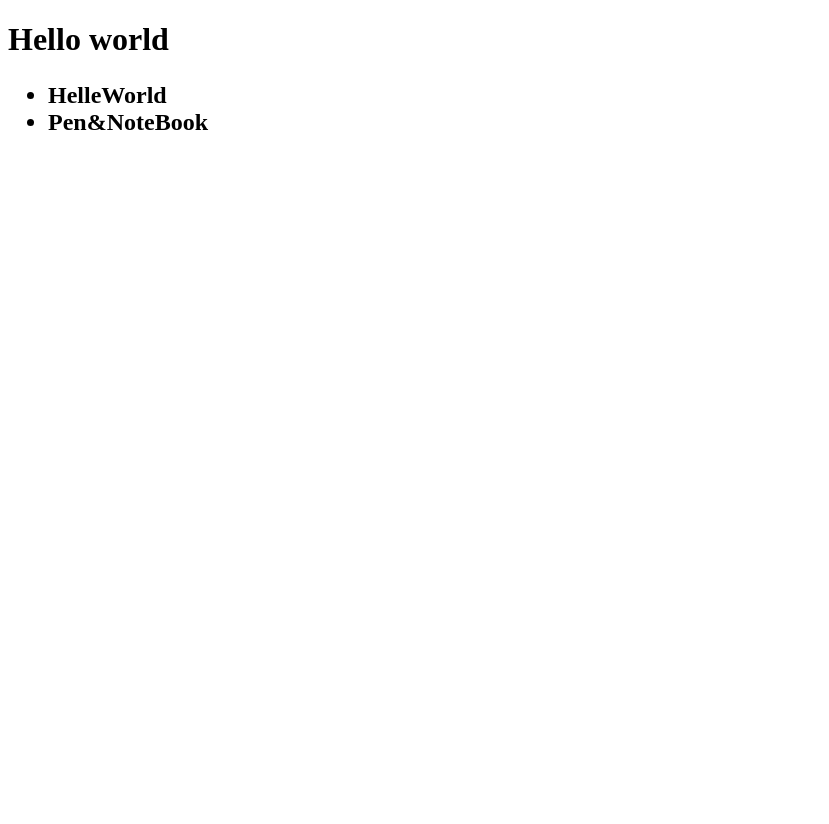
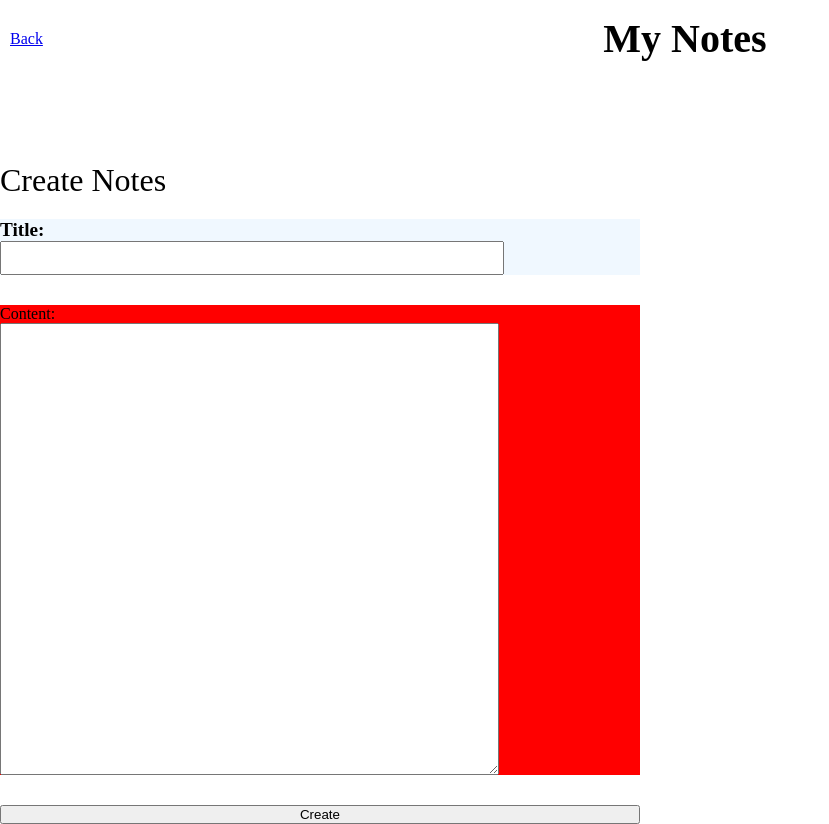
Before and after one commit to NiranjanJagadeeshKumarS/PythonProjects, a Flask app: page /template in a window 1280 px wide. Shown: the whole page, without its empty margins (0-829 px from the left). Before the commit the page ends 130 px from the top, so only its background shows below. Run offline with Flask 3, Linux system fonts and the light colour scheme.

Commit message:
Gonna start from scratch

```diff
--- a/Flask_Tutorial/app.py
+++ b/Flask_Tutorial/app.py
@@ -29,9 +29,11 @@ Articles=[
      "price":3428}
 ]
 
+My_Niranjan="Hello Niranjan"
+
 @app.route("/template")
 def mytemplate():
-    return render_template("index.html", Varible=Articles)
+    return render_template("index.html", Varible=Articles, name=My_Niranjan)
 
 
 
--- a/Flask_Tutorial/templates/index.html
+++ b/Flask_Tutorial/templates/index.html
@@ -5,18 +5,35 @@
     <meta name="viewport" content="width=device-width, initial-scale=1.0">
     <title>Document</title>
 </head>
-<body>
-    <h1>Hello world</h1>
-    <h2>
+<style>
+    *{
+        padding: 0px 0px 0px 0px;
+        margin: 0px;
+    }
+</style>
+<body >
+    <div style="display: grid; grid-template-columns: auto; grid-row: 2; gap: 100px;">
+        <nav style="display: flex; align-items: center; margin-top: 15px;">
+            <p style="display: inline; padding-left: 10px; padding-right: 10px;"><a href="#">Back</a></p>
+            <h1 style="padding-left:43%; font-size: 40px;">My Notes</h1>
+        </nav>
+        <article style="display: grid; grid-row: 2; grid-template-columns: 1; gap: 20px; width: 50%;">
 
-    <ul>
-        {% for art in Varible %}
+            <header style="font-size: 32px; font-weight: 400;">Create Notes</header>
 
-            <li>{{art["title"]}}</li>
+            <form action="" style="display: grid; grid-template-rows: 3; gap: 30px;">
+                <div style="background-color: aliceblue;">
+                    <label for="title" style="font-size: larger; font-weight: 600;">Title:</label>
+                    <input type="text" style="display: block; width: 500px; height: 30px;">
+                </div>
+                <div style="background-color: red;">
+                    <label for="content">Content:</label>
+                    <textarea id="content" cols="60" rows="30" style="display: block;"></textarea>
+                </div>
 
-        {% endfor %}
-    </ul>
-
-    </h2>
+                <input type="submit" value="Create">
+            </form>
+        </article>
+    </div>
 </body>
 </html>
```
